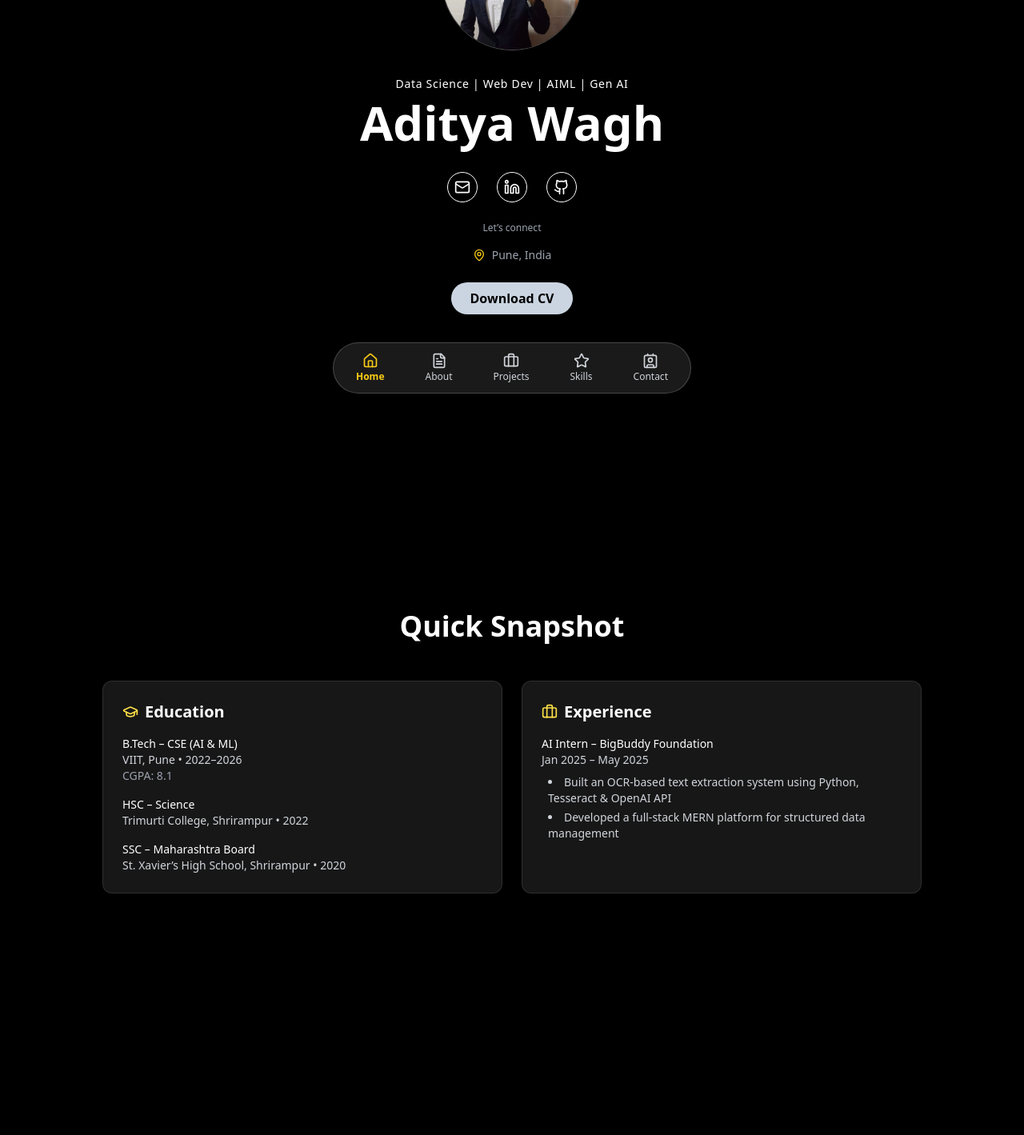
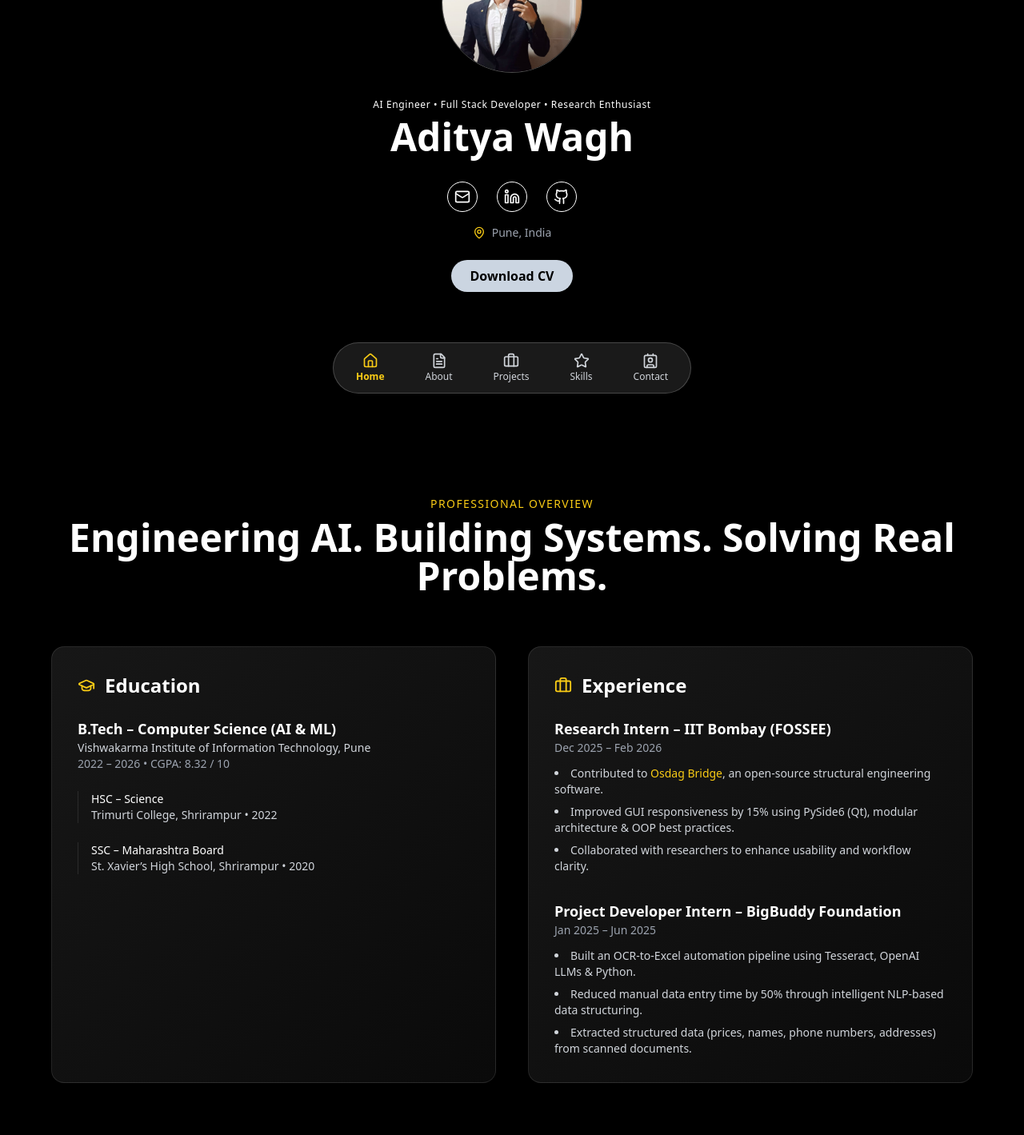
Before and after one commit to AdityaWagh06/Aditya.Wagh-Portfolio, a React (Vite) app: page / in a window 1280 px wide. Shown: the part 260-1679 px from the top of the page at 80% size. Built offline with nearby package versions, Linux system fonts and the light colour scheme.

Commit message:
experience updated

```diff
--- a/src/pages/Home.jsx
+++ b/src/pages/Home.jsx
@@ -1,7 +1,7 @@
 import { useEffect, useState } from "react";
 import { Mail, MapPin, Linkedin, Github } from "lucide-react";
 import resumeFile from "../assets/Aditya_Wagh_Resume.pdf";
-import profilePic from "../assets/DP.jpg"; // Add your profile image here
+import profilePic from "../assets/DP.jpg";
 
 const Home = () => {
   const [mouse, setMouse] = useState({ x: 0, y: 0 });
@@ -17,7 +17,7 @@ const Home = () => {
       id="home"
       className="min-h-screen w-full bg-black flex items-center justify-center sm:px-6 relative overflow-hidden"
     >
-      {/* Subtle cursor-following glow */}
+      {/* Cursor Glow */}
       <div
         className="fixed pointer-events-none z-0"
         style={{
@@ -26,63 +26,63 @@ const Home = () => {
           width: 240,
           height: 240,
           borderRadius: "50%",
-          background: "radial-gradient(circle, rgba(255,255,255,0.08) 0%, transparent 80%)",
+          background:
+            "radial-gradient(circle, rgba(255,255,255,0.08) 0%, transparent 80%)",
           filter: "blur(32px)",
           transition: "left 0.1s, top 0.1s",
         }}
       />
 
-      {/* Animated soft background */}
-      <div className="absolute inset-0 -z-10 bg-gradient-to-br from-gray-900 via-black to-gray-800 animate-gradient-slow opacity-30 blur-2xl" />
+      {/* Background Gradient */}
+      <div className="absolute inset-0 -z-10 bg-gradient-to-br from-gray-900 via-black to-gray-800 opacity-30 blur-2xl" />
 
-      {/* Content */}
-      <div className="w-full min-h-screen flex flex-col items-center justify-center px-4 sm:px-6 py-12 text-center z-10">
-        {/* Badge */}
-        <div className="absolute top-4 left-4 sm:top-6 sm:left-8 z-20">
-          <span className="inline-block border border-green-400 text-green-300 text-xs font-semibold px-3 py-1 rounded-full bg-black/60 backdrop-blur-sm shadow-sm">
-            🟢 Open to work
+      <div className="w-full flex flex-col items-center justify-center px-4 py-16 text-center z-10">
+
+        {/* Open to Work Badge */}
+        <div className="absolute top-6 left-8 z-20">
+          <span className="inline-block border border-green-400 text-green-300 text-xs font-semibold px-3 py-1 rounded-full bg-black/60 backdrop-blur-sm">
+            🟢 Open to SDE / AI Roles
           </span>
         </div>
 
         {/* Profile Image */}
-        <div className="w-44 h-44 rounded-full border-[1.5px] border-white/30 shadow-xl relative group overflow-hidden mb-8">
+        <div className="w-44 h-44 rounded-full border border-white/30 shadow-xl overflow-hidden mb-8">
           <img
             src={profilePic}
             alt="Aditya Wagh"
-            className="w-full h-full object-cover group-hover:scale-105 transition duration-300 ease-in-out"
-            loading="lazy"
-            decoding="async"
+            className="w-full h-full object-cover hover:scale-105 transition duration-300"
           />
-          <div className="absolute inset-0 bg-black/10 group-hover:bg-black/20 transition duration-300 rounded-full" />
         </div>
 
-        {/* Title & Tagline */}
-        <p className="text-white text-xs sm:text-sm tracking-wider mb-2 font-light">
-          Data Science | Web Dev | AIML | Gen AI
+        {/* Name */}
+        <p className="text-white text-xs tracking-wider mb-2 font-light">
+          AI Engineer • Full Stack Developer • Research Enthusiast
         </p>
-        <h1 className="text-4xl sm:text-6xl font-bold text-white mb-4">Aditya Wagh</h1>
+        <h1 className="text-5xl font-bold text-white mb-4">
+          Aditya Wagh
+        </h1>
 
         {/* Social Icons */}
         <div className="flex items-center justify-center gap-6 mt-4">
           <a
             href="mailto:adityawagh2525@gmail.com"
-            className="p-2 border border-white rounded-full text-white hover:scale-110 hover:border-yellow-400 transition duration-300"
-            target="_blank"
-            rel="noopener noreferrer"
+            className="p-2 border border-white rounded-full text-white hover:scale-110 hover:border-yellow-400 transition"
           >
             <Mail size={20} />
           </a>
+
           <a
             href="https://linkedin.com/in/aditya-wagh25"
-            className="p-2 border border-white rounded-full text-white hover:scale-110 hover:border-yellow-400 transition duration-300"
+            className="p-2 border border-white rounded-full text-white hover:scale-110 hover:border-yellow-400 transition"
             target="_blank"
             rel="noopener noreferrer"
           >
             <Linkedin size={20} />
           </a>
+
           <a
             href="https://github.com/AdityaWagh06"
-            className="p-2 border border-white rounded-full text-white hover:scale-110 hover:border-yellow-400 transition duration-300"
+            className="p-2 border border-white rounded-full text-white hover:scale-110 hover:border-yellow-400 transition"
             target="_blank"
             rel="noopener noreferrer"
           >
@@ -90,9 +90,6 @@ const Home = () => {
           </a>
         </div>
 
-        <p className="text-xs text-gray-400 mt-6">Let’s connect</p>
-
-        {/* Location Info */}
         <div className="flex items-center gap-2 text-gray-400 text-sm mt-4">
           <MapPin size={16} className="text-yellow-400" />
           <span>Pune, India</span>
@@ -102,10 +99,26 @@ const Home = () => {
         <a
           href={resumeFile}
           download
-          className="mt-6 inline-block bg-slate-300 text-black font-semibold px-6 py-2 rounded-full hover:bg-yellow-300 transition text-sm sm:text-base"
+          className="mt-6 bg-slate-300 text-black font-semibold px-6 py-2 rounded-full hover:bg-yellow-300 transition"
         >
           Download CV
         </a>
+
+        {/* GitHub Contribution Graph
+        <div className="mt-16 w-full max-w-6xl">
+          <h2 className="text-xl text-white mb-6 font-semibold">
+            GitHub Contributions – 2026
+          </h2>
+
+          <div className="bg-neutral-900 p-4 rounded-2xl border border-white/10 shadow-xl">
+            <img
+              src="https://ghchart.rshah.org/22c55e/AdityaWagh06?year=2026"
+              alt="GitHub Contribution Graph 2026"
+              className="w-full rounded-lg"
+            />
+          </div>
+        </div> */}
+
       </div>
     </section>
   );
--- a/src/pages/Summary.jsx
+++ b/src/pages/Summary.jsx
@@ -1,5 +1,5 @@
 import { useEffect, useState } from "react";
-import { GraduationCap, Briefcase } from "lucide-react";
+import { GraduationCap, Briefcase, Sparkles } from "lucide-react";
 
 const Summary = () => {
   const [mouse, setMouse] = useState({ x: 0, y: 0 });
@@ -13,72 +13,131 @@ const Summary = () => {
   return (
     <section
       id="About"
-      className="min-h-screen w-full bg-black text-white flex items-center justify-center px-6 py-16 relative overflow-hidden"
+      className="min-h-screen w-full bg-black text-white flex items-center justify-center px-6 py-20 relative overflow-hidden"
     >
-      {/* Soft cursor-following glow */}
+      {/* Cursor Glow */}
       <div
         className="fixed pointer-events-none z-0"
         style={{
-          left: mouse.x - 120,
-          top: mouse.y - 120,
-          width: 240,
-          height: 240,
+          left: mouse.x - 150,
+          top: mouse.y - 150,
+          width: 300,
+          height: 300,
           borderRadius: "50%",
-          background: "radial-gradient(circle, rgba(255,255,255,0.05) 0%, transparent 80%)",
-          filter: "blur(32px)",
-          transition: "left 0.1s, top 0.1s",
+          background:
+            "radial-gradient(circle, rgba(255,215,0,0.06) 0%, transparent 70%)",
+          filter: "blur(40px)",
+          transition: "all 0.08s ease-out",
         }}
       />
 
-      <div className="max-w-5xl w-full z-10 relative">
-        <h2 className="text-3xl md:text-4xl font-bold text-center mb-12">Quick Snapshot</h2>
+      <div className="max-w-6xl w-full z-10 relative">
+        {/* Header */}
+        <div className="text-center mb-16">
+          <p className="text-yellow-400 text-sm tracking-widest uppercase mb-2">
+            Professional Overview
+          </p>
+          <h2 className="text-4xl md:text-5xl font-bold">
+            Engineering AI. Building Systems. Solving Real Problems.
+          </h2>
+        </div>
 
-        {/* Section Cards */}
-        <div className="grid grid-cols-1 md:grid-cols-2 gap-6">
+        {/* Grid */}
+        <div className="grid grid-cols-1 md:grid-cols-2 gap-10">
 
-          {/* Education Card */}
-          <div className="bg-neutral-900 border border-white/10 rounded-xl p-6 hover:shadow-yellow-400/10 transition duration-300">
-            <div className="flex items-center gap-2 mb-4">
-              <GraduationCap size={20} className="text-yellow-300" />
-              <h3 className="text-xl font-semibold">Education</h3>
+          {/* EDUCATION */}
+          <div className="bg-gradient-to-br from-neutral-900 to-neutral-950 border border-white/10 rounded-2xl p-8 hover:border-yellow-400/40 transition duration-300">
+            <div className="flex items-center gap-3 mb-6">
+              <GraduationCap className="text-yellow-400" size={22} />
+              <h3 className="text-2xl font-semibold">Education</h3>
             </div>
-            <div className="space-y-4 text-sm text-gray-300">
+
+            <div className="space-y-6 text-sm text-gray-300">
               <div>
-                <p className="font-medium text-white">B.Tech – CSE (AI & ML)</p>
-                <p>VIIT, Pune • 2022–2026</p>
-                <p className="text-gray-400">CGPA: 8.1</p>
+                <p className="text-lg font-semibold text-white">
+                  B.Tech – Computer Science (AI & ML)
+                </p>
+                <p>Vishwakarma Institute of Information Technology, Pune</p>
+                <p className="text-gray-400">2022 – 2026 • CGPA: 8.32 / 10</p>
               </div>
-              <div>
-                <p className="font-medium text-white">HSC – Science</p>
+
+              <div className="border-l border-white/10 pl-4">
+                <p className="text-white font-medium">HSC – Science</p>
                 <p>Trimurti College, Shrirampur • 2022</p>
+              </div>
 
-              </div>
-              <div>
-                <p className="font-medium text-white">SSC – Maharashtra Board</p>
+              <div className="border-l border-white/10 pl-4">
+                <p className="text-white font-medium">
+                  SSC – Maharashtra Board
+                </p>
                 <p>St. Xavier’s High School, Shrirampur • 2020</p>
-
               </div>
             </div>
           </div>
 
-          {/* Experience Card */}
-          <div className="bg-neutral-900 border border-white/10 rounded-xl p-6 hover:shadow-yellow-400/10 transition duration-300">
-            <div className="flex items-center gap-2 mb-4">
-              <Briefcase size={20} className="text-yellow-300" />
-              <h3 className="text-xl font-semibold">Experience</h3>
+          {/* EXPERIENCE */}
+          <div className="bg-gradient-to-br from-neutral-900 to-neutral-950 border border-white/10 rounded-2xl p-8 hover:border-yellow-400/40 transition duration-300">
+            <div className="flex items-center gap-3 mb-6">
+              <Briefcase className="text-yellow-400" size={22} />
+              <h3 className="text-2xl font-semibold">Experience</h3>
             </div>
-            <div className="space-y-4 text-sm text-gray-300">
+
+            <div className="space-y-8 text-sm text-gray-300">
+
+              {/* IIT Bombay */}
               <div>
-                <p className="font-medium text-white">AI Intern – BigBuddy Foundation</p>
-                <p>Jan 2025 – May 2025</p>
-                <ul className="list-disc list-inside mt-2 ml-2 space-y-1">
-                  <li>Built an OCR-based text extraction system using Python, Tesseract & OpenAI API</li>
-                  <li>Developed a full-stack MERN platform for structured data management</li>
+                <p className="text-lg font-semibold text-white">
+                  Research Intern – IIT Bombay (FOSSEE)
+                </p>
+                <p className="text-gray-400">Dec 2025 – Feb 2026</p>
+                <ul className="list-disc list-inside mt-3 space-y-2">
+                  <li>
+                    Contributed to <span className="text-yellow-400">Osdag Bridge</span>,
+                    an open-source structural engineering software.
+                  </li>
+                  <li>
+                    Improved GUI responsiveness by 15% using PySide6 (Qt),
+                    modular architecture & OOP best practices.
+                  </li>
+                  <li>
+                    Collaborated with researchers to enhance usability and
+                    workflow clarity.
+                  </li>
                 </ul>
               </div>
+
+              {/* BigBuddy */}
+              <div>
+                <p className="text-lg font-semibold text-white">
+                  Project Developer Intern – BigBuddy Foundation
+                </p>
+                <p className="text-gray-400">Jan 2025 – Jun 2025</p>
+                <ul className="list-disc list-inside mt-3 space-y-2">
+                  <li>
+                    Built an OCR-to-Excel automation pipeline using
+                    Tesseract, OpenAI LLMs & Python.
+                  </li>
+                  <li>
+                    Reduced manual data entry time by 50% through
+                    intelligent NLP-based data structuring.
+                  </li>
+                  <li>
+                    Extracted structured data (prices, names, phone numbers,
+                    addresses) from scanned documents.
+                  </li>
+                </ul>
+              </div>
+
             </div>
           </div>
+        </div>
 
+        {/* Bottom Statement */}
+        <div className="mt-16 text-center max-w-3xl mx-auto text-gray-400 text-sm">
+          <Sparkles className="inline-block mr-2 text-yellow-400" size={16} />
+          Focused on building scalable AI systems, intelligent automation tools,
+          and research-driven software that bridges theory with real-world
+          impact.
         </div>
       </div>
     </section>
```
